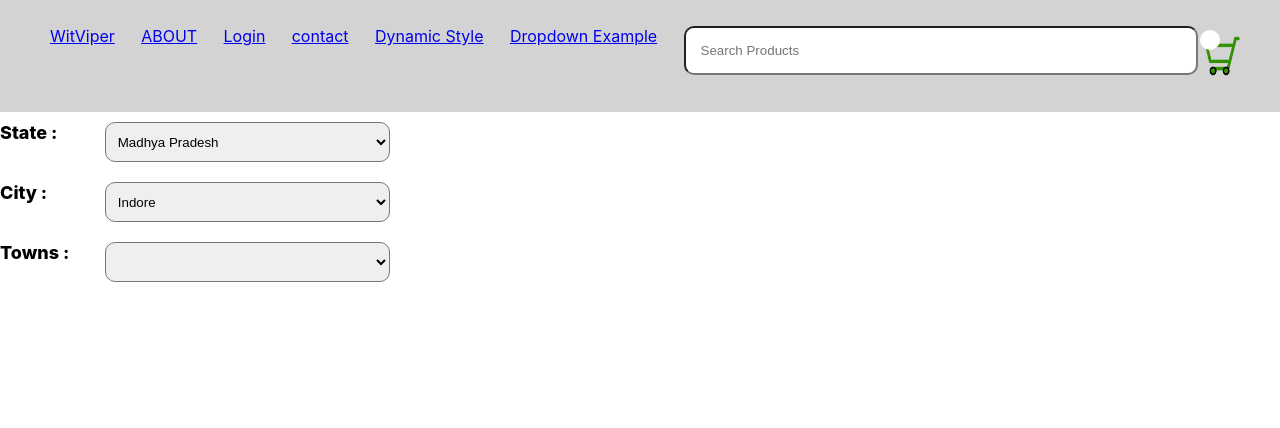
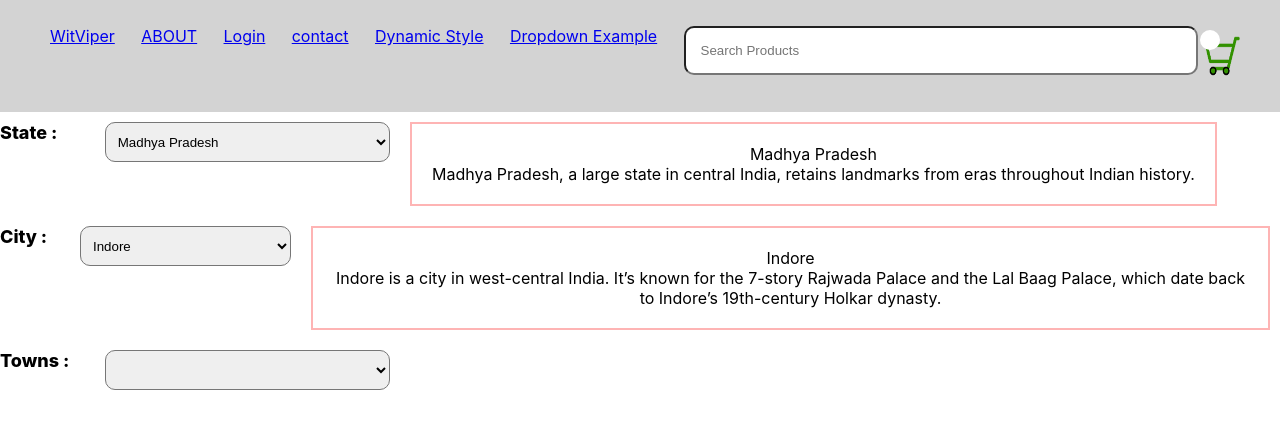
Before and after one commit to vishallovecode/learn-react-with-project, a React (Create React App) app: page /filter in a window 1280 px wide. Shown: the top 428 px of the page. Built offline with nearby package versions, Linux system fonts and the light colour scheme.

Commit message:
towns handledr

```diff
--- a/src/App.css
+++ b/src/App.css
@@ -54,3 +54,6 @@
 .flex-column {
   flex-direction: column;
 }
+.justify-content-start {
+  justify-content:flex-start;
+}
--- a/src/filter.jsx
+++ b/src/filter.jsx
@@ -1,11 +1,13 @@
 import { useEffect, useState } from "react";
 import { dropdownList } from "./component/dropdown/constant";
 import DropDown from "./component/dropdown/dropdown"
+import InfoCard from "./infoCard";
 
 const Filter = ()=> {
 const [stateList , setStateList] = useState([]);
 const [selectedState , setSelectedState] = useState([]);
 const [cityList , setCityList] = useState([]);
+const [selectedCity , setSelectedCity] = useState({})
 const [landmark , setLandmarks] = useState([]);
 
 useEffect(()=>{
@@ -23,6 +25,7 @@ useEffect(()=>{
         }
     })
     setCityList(updatedCityList)
+    setSelectedCity(updatedCityList[0])
     setSelectedState(dropdownList[0])
     setStateList(updatedDropDown)
 }, [])
@@ -37,6 +40,7 @@ const stateHandler = (e)=> {
         }
     })
     setCityList(updatedCityList)
+    setSelectedCity(updatedCityList[0])
     setSelectedState(stateList[e.target.value])
 }
 
@@ -52,6 +56,7 @@ const cityHandler = (e)=>{
         }
     })
     setLandmarks(updatedTowns)
+    setSelectedCity(selectedState.city[cityIndex])
 
 }
 
@@ -59,8 +64,16 @@ const cityHandler = (e)=>{
 
     return (
         <div className="flex flex-column">
+            <div className="flex">
             <DropDown data= {stateList} title = {"State"} dropdownHandler = {stateHandler}/>
+            <InfoCard name = {selectedState.name}  description  = {selectedState.description}/>
+            </div>
+            <div className="flex">
             <DropDown title= {"City"}  data= {cityList} dropdownHandler= {cityHandler}/>
+            <InfoCard name = {selectedCity.name}  description  = {selectedCity.description}/>
+            </div>
+
+
             <DropDown  title = {"Towns"}  data = {landmark}/>
         </div>
     )
--- /dev/null
+++ b/src/info.css
@@ -0,0 +1,5 @@
+.info {
+    border: 2px solid rgb(254, 180, 180);
+    padding: 20px;
+    margin: 10px;
+}
--- /dev/null
+++ b/src/infoCard.jsx
@@ -0,0 +1,18 @@
+import './info.css'
+const InfoCard = (props)=> {
+    const  {name , description} = props;
+     return  (
+        <div className="flex flex-column justify-content-start info">
+                 <div>{name}
+
+                </div>
+            <div>
+                {description}
+            </div>
+
+        </div>
+     )
+}
+
+
+export default InfoCard;
```
